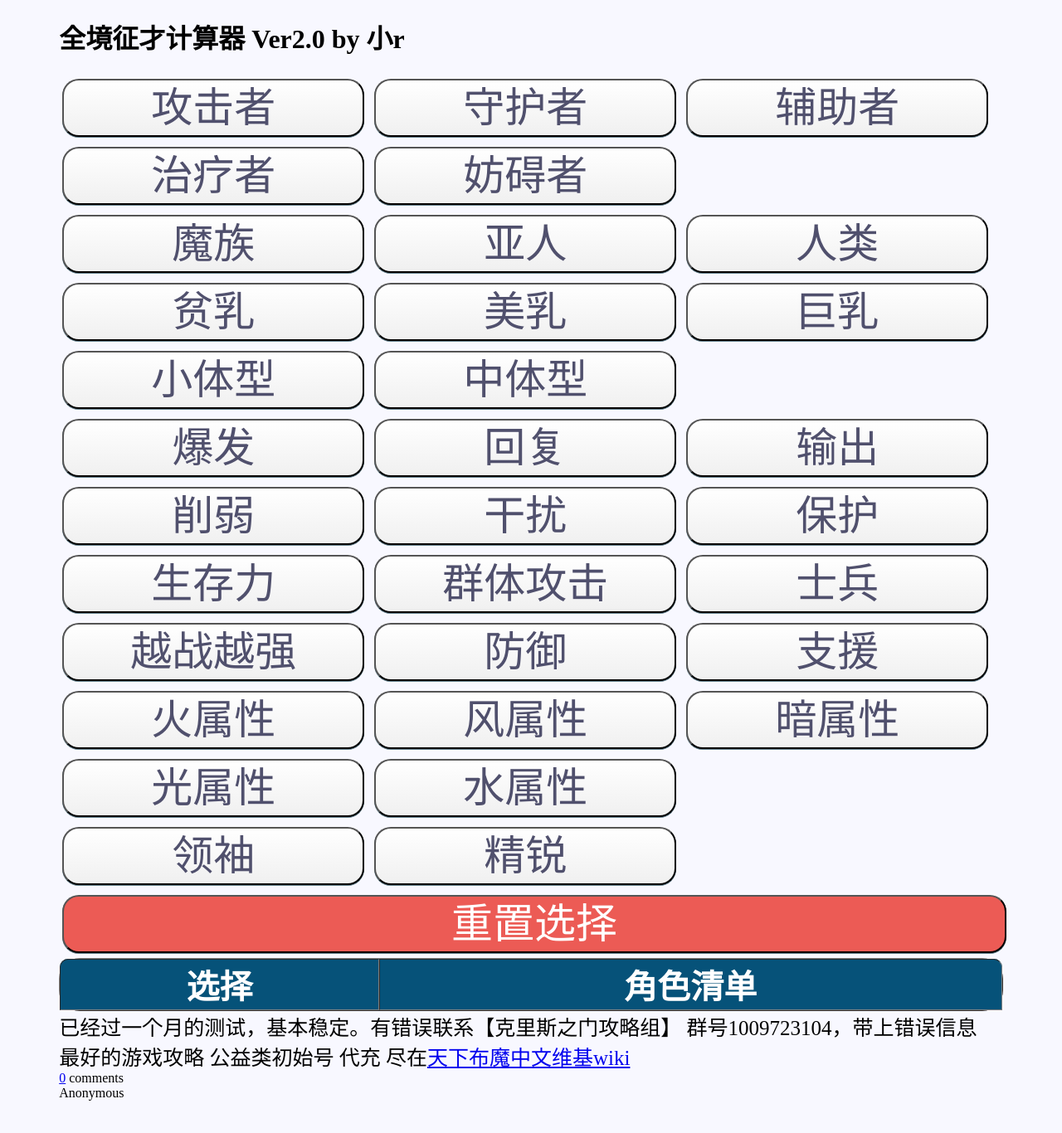
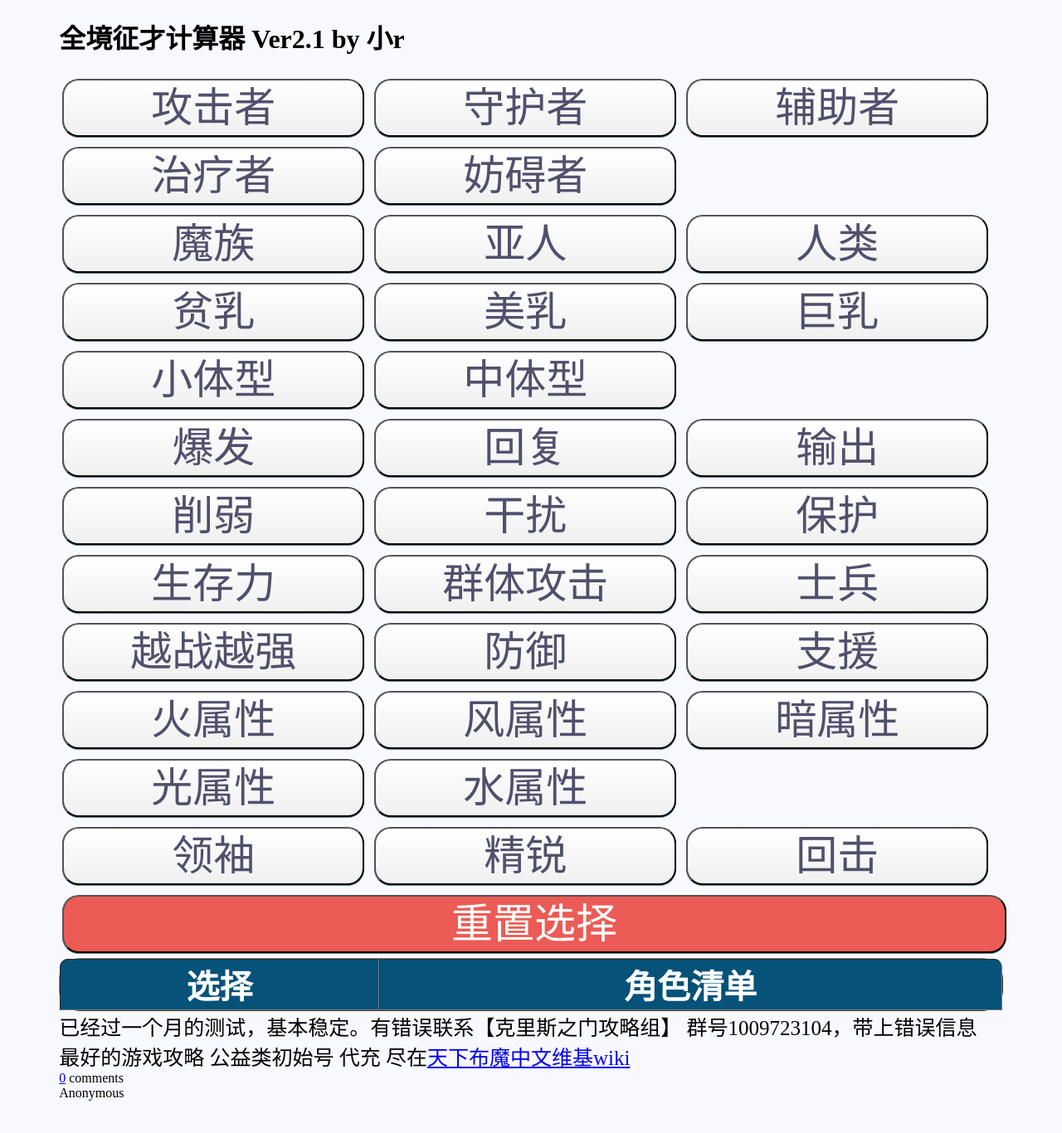
Before and after one commit to RShock/RShock.github.io, a Jekyll site: the page index.html, which Jekyll copies as it is, in a window 1280 px wide and 1400 px high. Shown: the top 1366 px of the window at 83% size. Built offline with Jekyll 4.4.1, drawn with Linux system fonts in a browser that asks for light colours; comment, search, counter and statistics services are not loaded.

Commit message:
Update index.html

```diff
--- a/index.html
+++ b/index.html
@@ -224,8 +224,8 @@
 
     var dataset = [
       ["3☆魔王 巴尔", "领袖", "火属性", "魔族", "中体型", "攻击者", "爆发"],
-      ["3☆魔王 撒旦", "领袖", "暗属性", "魔族", "中体型", "守护者", "生存力", "反击"],
-      ["3☆精灵王 赛露西亚", "领袖", "风属性", "亚人", "中体型", "巨乳", "辅助者", "爆发"],
+      ["3☆魔王 撒旦", "领袖", "暗属性", "魔族", "中体型", "守护者", "生存力", "回击"],
+      ["3☆精灵王 赛露西亚", "领袖", "风属性", "亚人", "中体型", "巨乳", "辅助者", "爆发", "支援"],
       ["3☆矮人王 兰儿", "领袖", "水属性", "亚人", "小体型", "贫乳", "攻击者", "爆发"],
       ["3☆法斯公主 露露", "领袖", "风属性", "人类", "治疗者", "回复"],
       ["3☆魔王 伊布力斯", "领袖", "光属性", "魔族", "中体型", "攻击者", "生存力", "回复"],
@@ -238,8 +238,8 @@
       ["2☆女忍者 凛月", "精锐", "风属性", "人类", "攻击者", "美乳", "小体型", "输出", "群体攻击", "爆发"],
       ["2☆剑圣 神无雪", "精锐", "火属性", "亚人", "攻击者", "美乳", "中体型", "越战越强", "削弱"],
       ["2☆妖狐 静", "精锐", "水属性", "美乳", "妨碍者", "亚人", "小体型", "削弱"],
-      ["2☆大将军 朱诺安", "精锐", "暗属性", "人类", "攻击者", "巨乳", "中体型", "输出",],
-      ["2☆天才女军师 布兰妮", "精锐", "光属性", "人类", "妨碍者", "美乳", "中体型", "群体攻击", "削弱", "爆发", "支援"],
+      ["2☆大将军 朱诺安", "精锐", "暗属性", "人类", "攻击者", "巨乳", "中体型", "输出", "支援"],
+      ["2☆天才女军师 布兰妮", "精锐", "光属性", "人类", "妨碍者", "美乳", "中体型", "群体攻击", "削弱", "爆发"],
 
       ["1☆流浪魔法师 尤依", "士兵", "火属性", "攻击者", "人类", "巨乳", "小体型", "越战越强", "输出"],
       ["1☆龙女 伊维斯", "士兵", "火属性", "攻击者", "亚人", "贫乳", "小体型", "越战越强", "群体攻击", "输出"],
@@ -296,7 +296,7 @@
 
 <body style="background:#F8F8FF" id="body">
   <div id="center_box">
-    <h1>全境征才计算器 Ver2.0 by 小r</h1>
+    <h1>全境征才计算器 Ver2.1 by 小r</h1>
 
     <button type="button" class='btn_normal btn'>攻击者</button>
     <button type="button" class='btn_normal btn'>守护者</button>
@@ -336,6 +336,7 @@
     <br>
     <button type="button" class='btn_normal btn'>领袖</button>
     <button type="button" class='btn_normal btn'>精锐</button>
+    <button type="button" class='btn_normal btn'>回击</button>
     <br>
     <button type="button" class="btn_resetAllTags btn" onclick="resetAllTags()">重置选择</button>
     <br>
```
